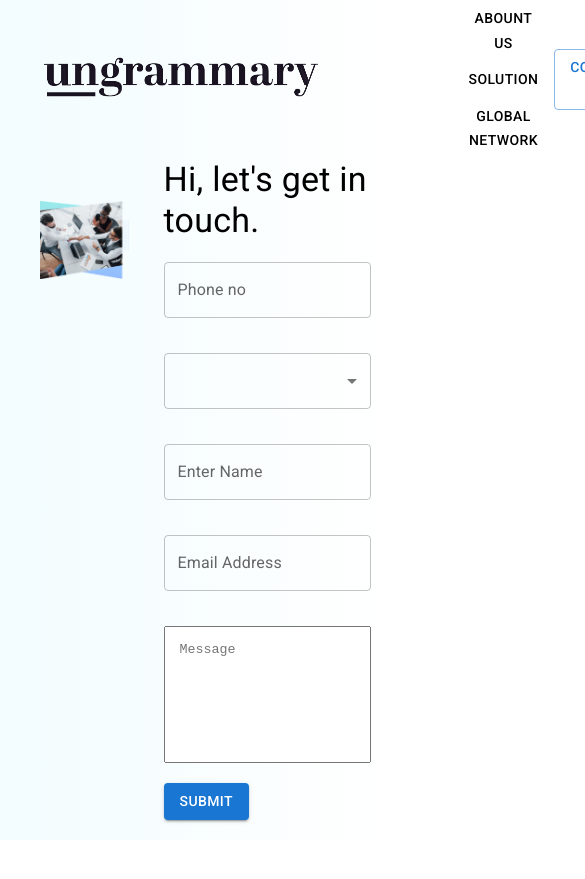
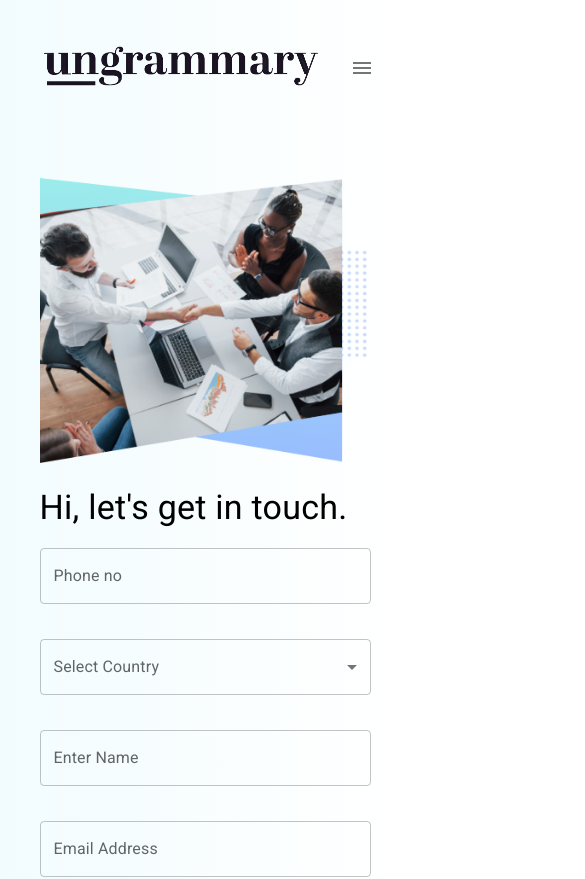
Before and after one commit to rahulyadav96/ungrammary, a React (Create React App) app: page / in a window 390 px wide. Shown: the top 879 px of the page, 585 px wide, since content can reach past the window. Before the commit the page ends 844 px from the top, so only its background shows below. Built offline with nearby package versions, Linux system fonts and the light colour scheme.

Commit message:
form is created and responsive

```diff
--- a/src/components/Main.jsx
+++ b/src/components/Main.jsx
@@ -1,7 +1,25 @@
-import { TextField, TextareaAutosize, Typography, Button, Select } from '@mui/material';
+import { TextField, TextareaAutosize, Typography, Button, Select,MenuItem, FormControl, InputLabel } from '@mui/material';
+import { useState } from 'react';
 import './main.css';
 
 export const Main = () => {
+    const [userData, setUserData] = useState({
+        phone:"",
+        country:"",
+        fullName:"",
+        email:"",
+        msg:""
+    });
+
+    const handleChange=(e)=>{
+        const {name,value}  = e.target;
+
+        setUserData({...userData,[name]:value})
+    }
+    const handleSubmit = (e)=>{
+        e.preventDefault();
+        console.log(userData)
+    }
     return <>
         <div className="main-container">
             <div className="banner-container">
@@ -10,21 +28,36 @@ export const Main = () => {
             <div className="form-container">
                 <Typography variant='h4' style={{marginBottom:"20px"}}>Hi, let's get in touch.</Typography>
                 <form>
-                    <TextField fullWidth label='Phone no' variant="outlined">
+                    <TextField fullWidth label='Phone no' variant="outlined" name='phone' onChange={handleChange} value={userData.phone}>
 
                     </TextField>
-                    <Select fullWidth label='Select Country' placeholder="Country"></Select>
-                    <TextField fullWidth label='Enter Name' variant="outlined" />
-                    <TextField fullWidth label='Email Address' variant="outlined" />
+                    <FormControl>
+                    <InputLabel id="demo-simple-select-autowidth-label">Select Country</InputLabel>
+                    <Select
+                    fullWidth variant="outlined"
+                    name='country'
+                    label="Select Country"
+                    onChange={handleChange}>
+                            <MenuItem value="India">India</MenuItem>
+                            <MenuItem value="China">China</MenuItem>
+                            <MenuItem value="USA">USA</MenuItem>
+                    </Select>
+                    </FormControl>
+                    <TextField fullWidth label='Enter Name' variant="outlined" name='fullName' onChange={handleChange} value={userData.fullName}/>
+                    <TextField fullWidth label='Email Address' variant="outlined" name='email' onChange={handleChange} />
                     <TextareaAutosize
                         style={{width:"inherit", padding:"15px", resize:"none"}}
                         minRows={7}
                         aria-label="maximum height"
                         placeholder="Message"
+                        name="msg"
+                        onChange={handleChange}
+                        value={userData.msg}
                     />
                 </form>
                 <Button variant='contained'
                 style={{marginTop:"20px"}}
+                onClick={handleSubmit}
                 >Submit</Button>
             </div>
         </div>
--- a/src/components/Navbar.jsx
+++ b/src/components/Navbar.jsx
@@ -1,7 +1,10 @@
 import './navbar.css';
-import {Button, Typography,Select} from "@mui/material"
+import {Button, MenuItem,Select, IconButton } from "@mui/material";
+import MenuIcon from '@mui/icons-material/Menu';
+import { useState } from 'react';
 
 export const Navbar = ()=>{
+    const [lang,setLang] = useState("")
     return <>
          <div className="nav-container">
              <div className="logo-container nav-left">
@@ -15,12 +18,18 @@ export const Navbar = ()=>{
              </div>
              <div className="nav-right">
                  <Button variant='outlined'>Contact us</Button>
-                 <Select defaultValue="any">
-                     <option value="India" selected>India</option>
-                     <option value="India" selected>India</option>
-                     <option value="India" selected>India</option>
-                     <option value="India" selected>India</option>
+                 <Select defaultValue="UK" onChange={(e)=>setLang(e.target.value)}>
+                     <MenuItem value="India">India</MenuItem>
+                     <MenuItem value="UK">UK</MenuItem>
+                     <MenuItem value="China">China</MenuItem>
                  </Select>
+             </div>
+             <div className='menu'>
+             <IconButton  >
+
+                <MenuIcon/>
+             </IconButton>
+
              </div>
          </div>
     </>
--- a/src/components/main.css
+++ b/src/components/main.css
@@ -23,3 +23,12 @@
     flex-direction: column;
     gap: 35px;
 }
+@media only screen and (max-width: 900px) {
+    .main-container {
+     flex-direction: column;
+     gap: 20px;
+    }
+    .banner-container,.form-container{
+        flex: 1;
+    }
+  }
--- a/src/components/navbar.css
+++ b/src/components/navbar.css
@@ -13,3 +13,15 @@
   display: flex;
   gap: 10px;
 }
+.menu{
+  display: none;
+}
+@media only screen and (max-width: 1131px) {
+
+  .nav-middle,.nav-right{
+     display: none;
+  }
+  .menu{
+    display: block;
+  }
+}
```
Also changed, not shown: public/Flag-India/Flag-India@2x.png (added), public/img/indian_flag.png (added).
